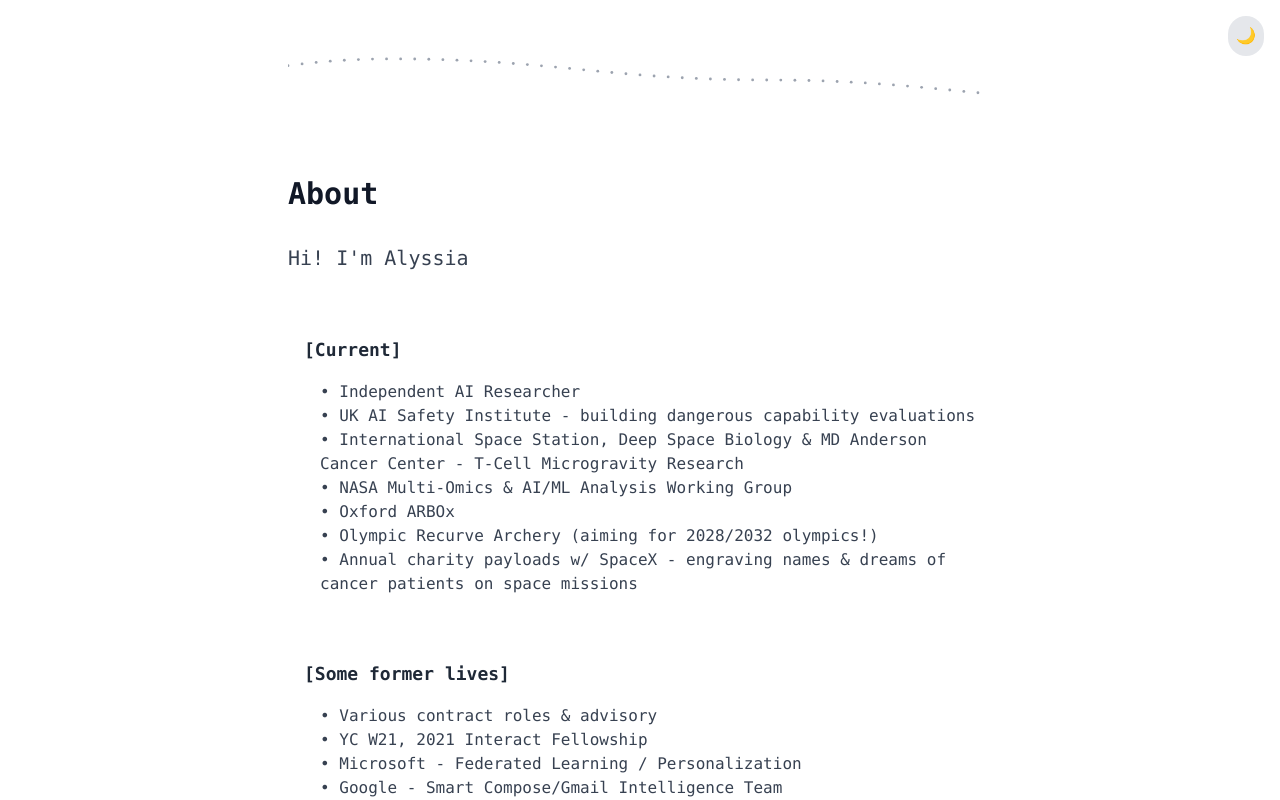
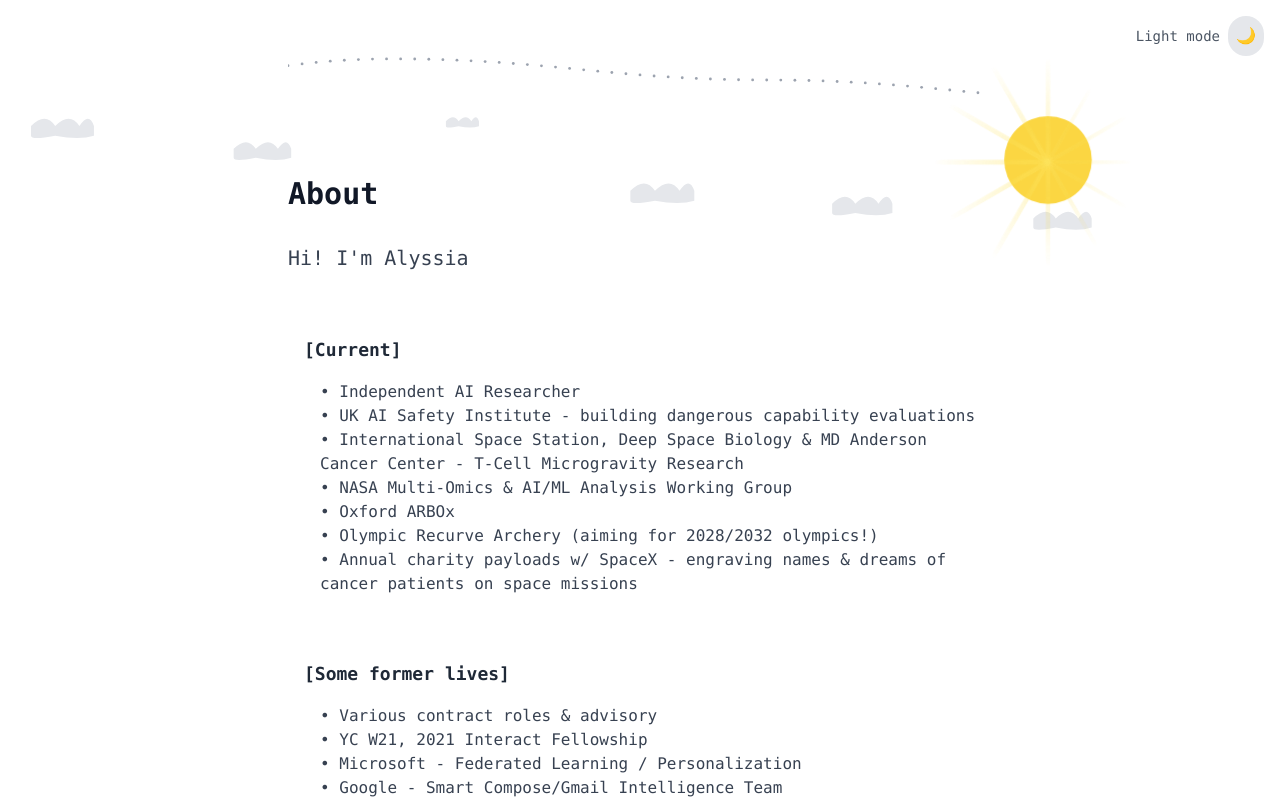
Before and after one commit to alyssia-x/website, a Next.js app: page / in a window 1280 px wide. Shown: the top 800 px of the page. Built offline with nearby package versions, Linux system fonts and the light colour scheme.

Commit message:
Was working

```diff
--- a/src/app/page.tsx
+++ b/src/app/page.tsx
@@ -36,18 +36,102 @@ const StarField = () => {
   );
 };
 
+const MoonGlow = ({ rotation, delay }: { rotation: number; delay: number }) => (
+  <motion.div
+    className="absolute w-16 h-1 bg-gradient-to-r from-blue-100/30 to-transparent"
+    style={{
+      transformOrigin: 'left center',
+      rotate: rotation,
+      left: '50%',
+      top: '50%'
+    }}
+    initial={{ opacity: 0.1, scale: 0.8 }}
+    animate={{
+      opacity: [0.1, 0.3, 0.1],
+      scale: [0.8, 1, 0.8]
+    }}
+    transition={{
+      duration: 4,
+      delay,
+      repeat: Infinity,
+      ease: "easeInOut"
+    }}
+  />
+);
+
+const MoonScene = () => {
+  const GLOW_COUNT = 8;
+
+  const glowRays = Array.from({ length: GLOW_COUNT }, (_, i) => ({
+    id: i,
+    rotation: (i * 360) / GLOW_COUNT,
+    delay: (i * 0.5) % 2
+  }));
+
+  return (
+    <div className="fixed inset-0 hidden dark:block pointer-events-none overflow-hidden">
+      <motion.div
+        className="absolute right-[15%] top-[15%] w-16 h-16"
+        animate={{
+          scale: [1, 1.05, 1],
+          opacity: [0.8, 0.9, 0.8]
+        }}
+        transition={{
+          duration: 5,
+          repeat: Infinity,
+          ease: "easeInOut"
+        }}
+      >
+        <div className="w-full h-full rounded-full bg-gray-200">
+          <motion.div
+            className="absolute w-[85%] h-[85%] rounded-full bg-gray-900"
+            style={{
+              top: '5%',
+              right: '-15%'
+            }}
+          />
+        </div>
+        {glowRays.map((ray) => (
+          <MoonGlow key={ray.id} {...ray} />
+        ))}
+      </motion.div>
+    </div>
+  );
+};
+
 const DarkModeToggle = () => {
   const [isDark, setIsDark] = useState(false);
 
   useEffect(() => {
-    // Check system preference on initial load
+    // Check localStorage first, then system preference
+    const savedTheme = localStorage.getItem('theme');
     const prefersDark = window.matchMedia('(prefers-color-scheme: dark)').matches;
-    setIsDark(prefersDark);
 
-    if (prefersDark) {
+    if (savedTheme === 'dark' || (savedTheme === null && prefersDark)) {
+      setIsDark(true);
       document.documentElement.classList.add('dark');
+    } else {
+      setIsDark(false);
+      document.documentElement.classList.remove('dark');
     }
+
+    // Listen for system preference changes
+    const mediaQuery = window.matchMedia('(prefers-color-scheme: dark)');
+    const handleChange = (e: MediaQueryListEvent) => {
+      if (localStorage.getItem('theme') === null) {
+        setIsDark(e.matches);
+      }
+    };
+
+    mediaQuery.addEventListener('change', handleChange);
+    return () => mediaQuery.removeEventListener('change', handleChange);
   }, []);
+
+  const toggleDarkMode = () => {
+    const newIsDark = !isDark;
+    setIsDark(newIsDark);
+    localStorage.setItem('theme', newIsDark ? 'dark' : 'light');
+  };
 
   useEffect(() => {
     if (isDark) {
@@ -58,13 +142,18 @@ const DarkModeToggle = () => {
   }, [isDark]);
 
   return (
-    <button
-      onClick={() => setIsDark(!isDark)}
-      className="fixed top-4 right-4 p-2 rounded-full bg-gray-200 dark:bg-gray-700 transition-colors z-10"
-      aria-label="Toggle dark mode"
-    >
-      {isDark ? '☀️' : '🌙'}
-    </button>
+    <div className="fixed top-4 right-4 flex items-center gap-2 z-10">
+      <span className="text-sm text-gray-600 dark:text-gray-400 hidden sm:inline">
+        {isDark ? 'Dark mode' : 'Light mode'}
+      </span>
+      <button
+        onClick={toggleDarkMode}
+        className="p-2 rounded-full bg-gray-200 dark:bg-gray-700 transition-colors"
+        aria-label="Toggle dark mode"
+      >
+        {isDark ? '☀️' : '🌙'}
+      </button>
+    </div>
   );
 };
 
@@ -115,6 +204,99 @@ const Section = ({ title, children }: { title: string; children: React.ReactNode
   </section>
 );
 
+const Cloud = ({ x, y, scale, delay }: { x: number; y: number; scale: number; delay: number }) => (
+  <motion.path
+    d="M25,60 Q40,45 50,60 Q65,45 75,60 Q85,45 90,60 L90,70 Q75,75 50,70 Q25,75 25,70 Z"
+    className="fill-gray-200"
+    style={{
+      transformOrigin: 'center',
+      translateX: x,
+      translateY: y,
+      scale
+    }}
+    initial={{ translateY: y }}
+    animate={{
+      translateY: [y - 10, y + 10, y - 10],
+      translateX: [x - 5, x + 5, x - 5]
+    }}
+    transition={{
+      duration: 10,
+      delay,
+      repeat: Infinity,
+      ease: "easeInOut"
+    }}
+  />
+);
+
+const SunRay = ({ rotation, delay }: { rotation: number; delay: number }) => (
+  <motion.div
+    className="absolute w-24 h-1 bg-gradient-to-r from-yellow-300/80 to-transparent"
+    style={{
+      transformOrigin: 'left center',
+      rotate: rotation,
+      left: '50%',
+      top: '50%'
+    }}
+    initial={{ opacity: 0.3, scale: 0.8 }}
+    animate={{
+      opacity: [0.3, 0.6, 0.3],
+      scale: [0.8, 1.1, 0.8]
+    }}
+    transition={{
+      duration: 3,
+      delay,
+      repeat: Infinity,
+      ease: "easeInOut"
+    }}
+  />
+);
+
+const DayScene = () => {
+  const CLOUD_COUNT = 6;
+  const RAY_COUNT = 12;
+
+  const clouds = Array.from({ length: CLOUD_COUNT }, (_, i) => ({
+    id: i,
+    x: (i * 200) % window.innerWidth,
+    y: 50 + Math.random() * 100,
+    scale: 0.5 + Math.random() * 0.5,
+    delay: Math.random() * 2
+  }));
+
+  const rays = Array.from({ length: RAY_COUNT }, (_, i) => ({
+    id: i,
+    rotation: (i * 360) / RAY_COUNT,
+    delay: (i * 0.2) % 2
+  }));
+
+  return (
+    <div className="fixed inset-0 block dark:hidden pointer-events-none overflow-hidden">
+      <svg className="w-full h-full">
+        {clouds.map((cloud) => (
+          <Cloud key={cloud.id} {...cloud} />
+        ))}
+      </svg>
+
+      <motion.div
+        className="absolute right-[15%] top-[15%] w-20 h-20 rounded-full bg-yellow-400/90"
+        animate={{
+          scale: [1, 1.1, 1],
+          opacity: [0.8, 0.9, 0.8]
+        }}
+        transition={{
+          duration: 4,
+          repeat: Infinity,
+          ease: "easeInOut"
+        }}
+      >
+        {rays.map((ray) => (
+          <SunRay key={ray.id} {...ray} />
+        ))}
+      </motion.div>
+    </div>
+  );
+};
+
 const Portfolio = () => {
   const PHOTO_COUNT = 5;
   const photoItems = Array.from({ length: PHOTO_COUNT }, (_, i) => i);
@@ -122,6 +304,8 @@ const Portfolio = () => {
   return (
     <div className="min-h-screen bg-white dark:bg-gray-900 transition-colors">
       <StarField />
+      <DayScene />
+      <MoonScene />
       <main className="max-w-3xl mx-auto p-8 font-mono relative">
         <DarkModeToggle />
         <MathWave />
```
